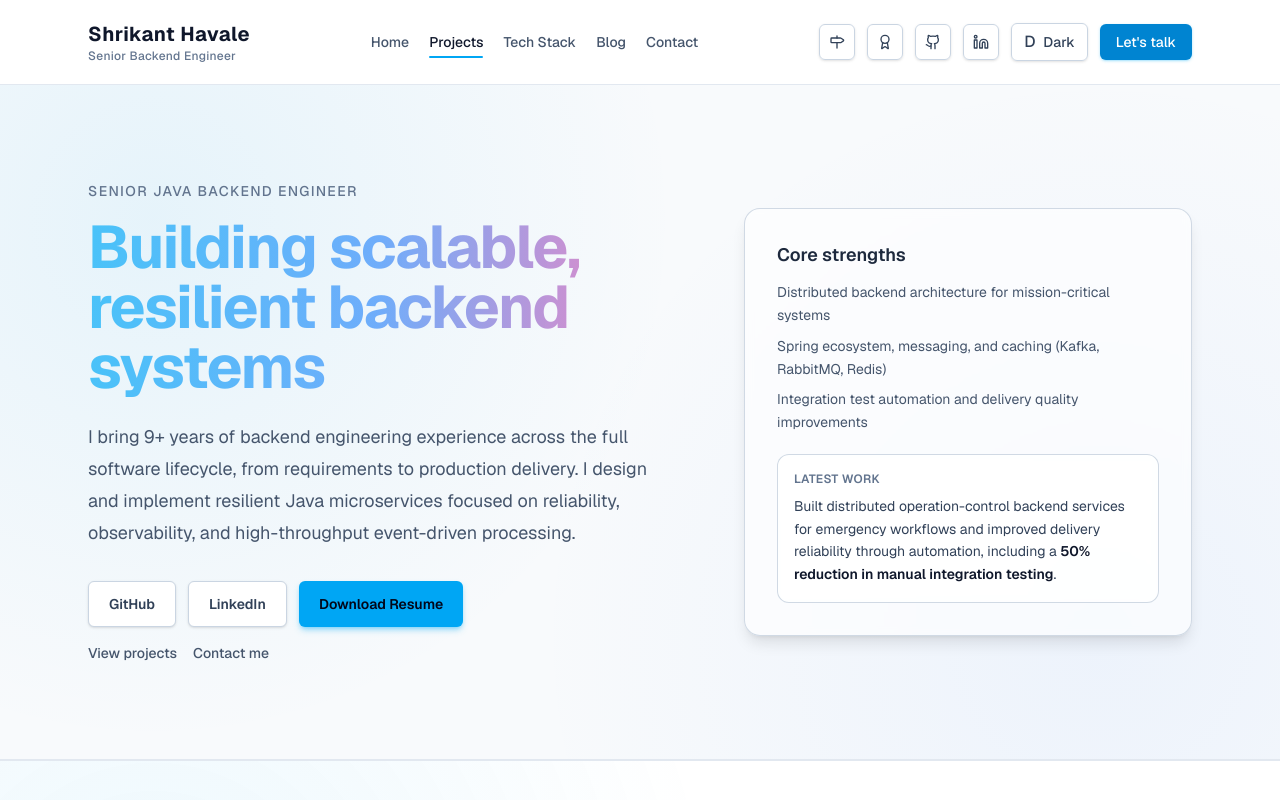
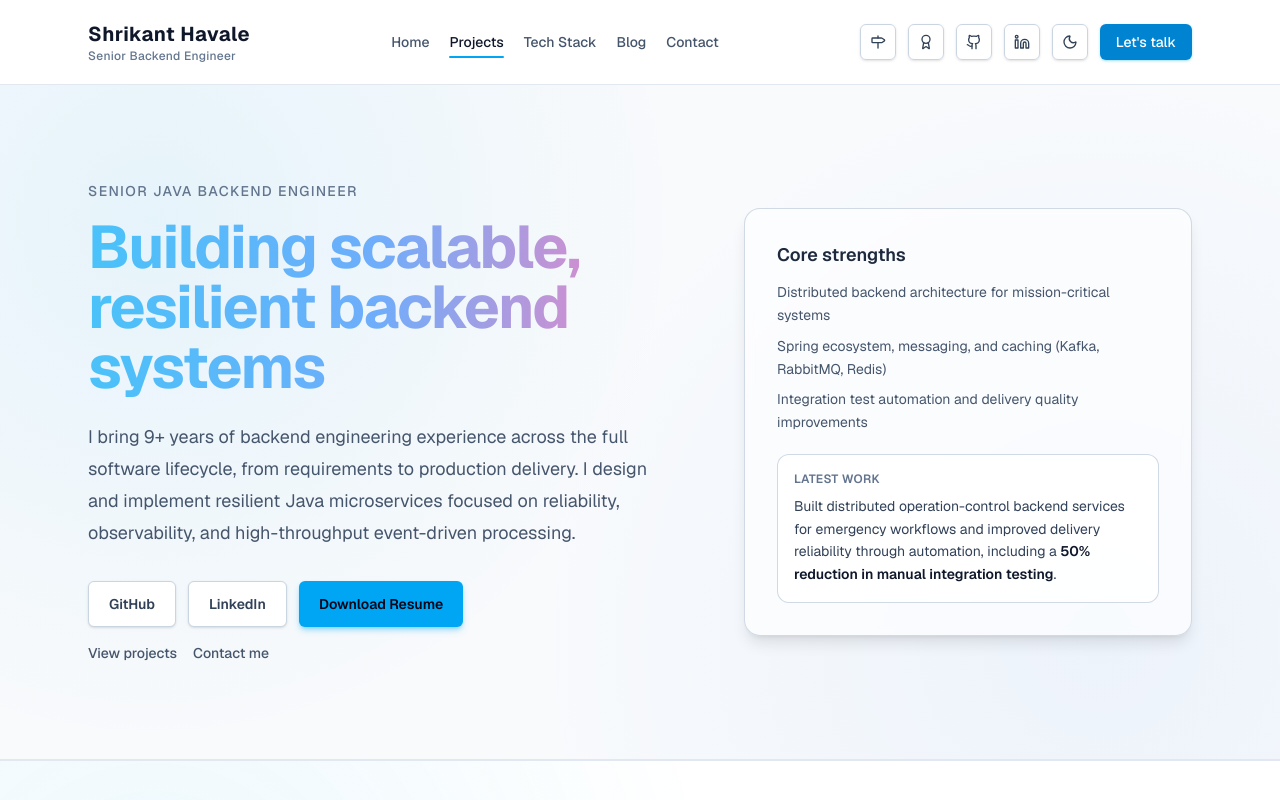
Before and after one commit to shrikanthavale/shrikant-portfolio, a Next.js app: page / in a window 1280 px wide. Shown: the top 800 px of the page. Built offline with nearby package versions, Linux system fonts and the light colour scheme.

Commit message:
feat: replace text theme toggle with sun/moon icon button

```diff
--- a/app/components/ThemeToggle.tsx
+++ b/app/components/ThemeToggle.tsx
@@ -2,6 +2,7 @@
 
 import { useSyncExternalStore } from "react";
 import { useTheme } from "next-themes";
+import { Moon, Sun } from "lucide-react";
 
 function useIsMounted() {
   return useSyncExternalStore(
@@ -11,19 +12,17 @@ function useIsMounted() {
   );
 }
 
+const btnClassName =
+  "inline-flex h-9 w-9 items-center justify-center rounded-md border border-slate-300 bg-white/80 text-slate-700 shadow-sm transition-all duration-200 hover:scale-105 hover:border-sky-500 hover:bg-sky-500 hover:text-white dark:border-slate-700 dark:bg-slate-900 dark:text-slate-200 dark:hover:border-sky-400 dark:hover:bg-sky-500";
+
 export default function ThemeToggle() {
   const { resolvedTheme, setTheme } = useTheme();
   const mounted = useIsMounted();
 
   if (!mounted) {
     return (
-      <button
-        type="button"
-        className="rounded-md border border-slate-300 bg-white/70 px-2.5 py-2 text-sm font-medium text-slate-700 shadow-sm transition-all duration-200 hover:scale-105 hover:border-sky-500 hover:bg-sky-500 hover:text-white dark:border-slate-700 dark:bg-slate-900 dark:text-slate-200 dark:hover:border-sky-400 dark:hover:bg-sky-500 sm:px-3"
-        aria-label="Toggle theme"
-      >
-        <span aria-hidden="true" className="text-base leading-none">T</span>
-        <span className="sr-only sm:not-sr-only sm:ml-2">Theme</span>
+      <button type="button" className={btnClassName} aria-label="Toggle theme">
+        <Sun className="h-4 w-4" aria-hidden="true" />
       </button>
     );
   }
@@ -34,11 +33,14 @@ export default function ThemeToggle() {
     <button
       type="button"
       onClick={() => setTheme(isDark ? "light" : "dark")}
-      className="inline-flex items-center rounded-md border border-slate-300 bg-white/80 px-2.5 py-2 text-sm font-medium text-slate-700 shadow-sm transition-all duration-200 hover:scale-105 hover:border-sky-500 hover:bg-sky-500 hover:text-white dark:border-slate-700 dark:bg-slate-900 dark:text-slate-200 dark:hover:border-sky-400 dark:hover:bg-sky-500 sm:gap-2 sm:px-3"
+      className={btnClassName}
       aria-label={isDark ? "Switch to light theme" : "Switch to dark theme"}
     >
-      <span aria-hidden="true" className="text-base leading-none">{isDark ? "L" : "D"}</span>
-      <span className="sr-only sm:not-sr-only">{isDark ? "Light" : "Dark"}</span>
+      {isDark ? (
+        <Sun className="h-4 w-4" aria-hidden="true" />
+      ) : (
+        <Moon className="h-4 w-4" aria-hidden="true" />
+      )}
     </button>
   );
 }
```
